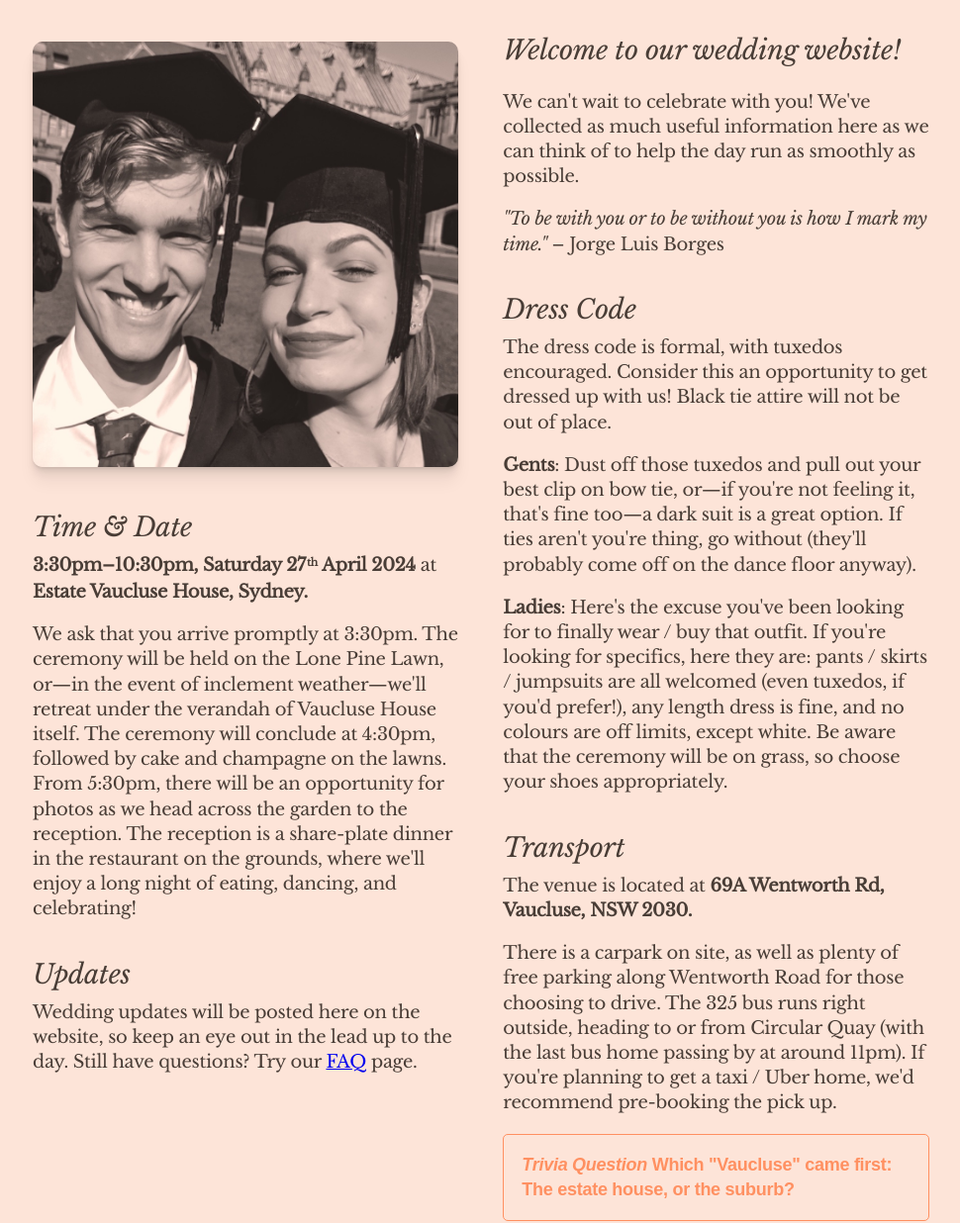
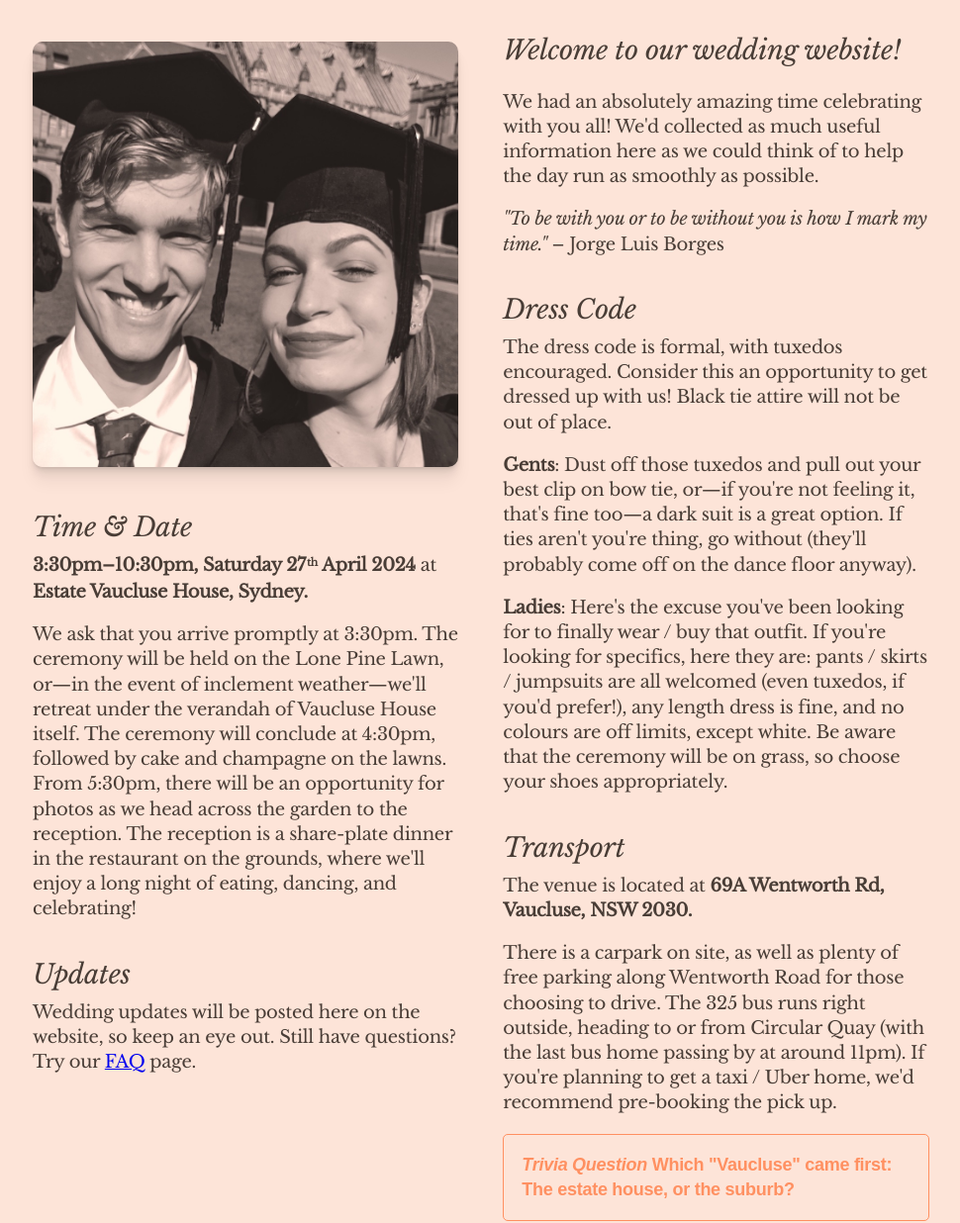
Before and after one commit to penborter/wedding, a plain HTML site: page info.html in a window 1280 px wide. Shown: the part 85-1321 px from the top of the page at 99% size, without its empty margins (147-1117 px from the left). Drawn offline with nearby package versions, Linux system fonts and the light colour scheme.

Commit message:
Update info.html

```diff
--- a/info.html
+++ b/info.html
@@ -30,7 +30,7 @@
     <div class="columns">
       <div id="left">
         <h2 class="show nospace">Welcome to our wedding website!</h2>
-        <p class="show nospace">We can't wait to celebrate with you! We've collected as much useful information here as we can think of to help the day run as smoothly as possible. 🔽</p>
+        <p class="show nospace">We had an absolutely amazing time celebrating with you all! We'd collected as much useful information here as we could think of to help the day run as smoothly as possible. 🔽</p>
 
         <figure>
           <img id="image" src="assets/pic1.jpg" alt="A picture of Claudia and Ben">
@@ -45,7 +45,7 @@
         </p>
 
         <h2 class="hide">Updates</h2>
-        <p class="hide">Wedding updates will be posted here on the website, so keep an eye out in the lead up to the day. Still have questions? Try our <a href="faq.html">FAQ</a> page.</p>
+        <p class="hide">Wedding updates will be posted here on the website, so keep an eye out. Still have questions? Try our <a href="faq.html">FAQ</a> page.</p>
 
         <!--
         <a href="rsvp.html" class="button" id="rsvp_link">⭐<p><span class="hide">Click </span><span class="show">Tap </span>here to RSVP!</p>⭐</a>
@@ -54,7 +54,7 @@
 
       <div id="right">
         <h2 class="hide nospace">Welcome to our wedding website!</h2>
-        <p class="hide">We can't wait to celebrate with you! We've collected as much useful information here as we can think of to help the day run as smoothly as possible.</p>
+        <p class="hide">We had an absolutely amazing time celebrating with you all! We'd collected as much useful information here as we could think of to help the day run as smoothly as possible.</p>
 
         <p><i>"To be with you or to be without you is how I mark my time."</i> –&nbspJorge Luis Borges</p>
 
```
